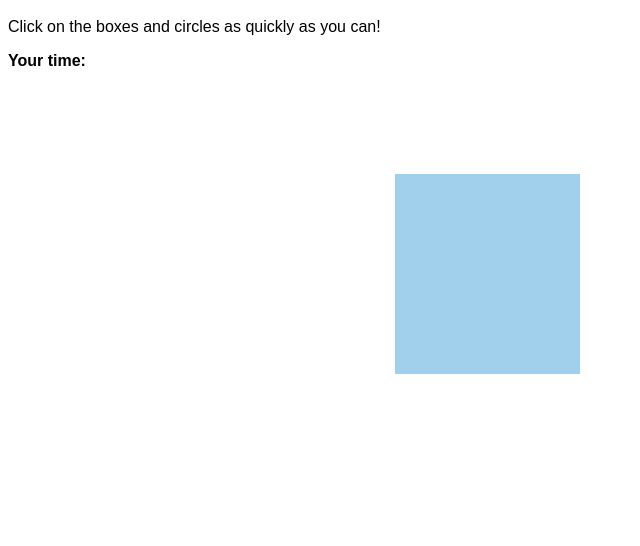
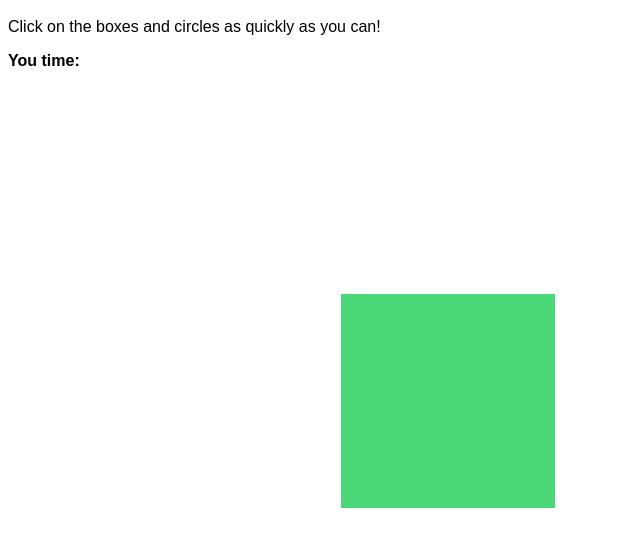
Before and after one commit to Ryven25/Reaction-Timer, a plain HTML site: page index.html in a window 1280 px wide. Shown: the part 48-594 px from the top of the page, without its empty margins (0-640 px from the left). Drawn offline with Linux system fonts and the light colour scheme.

Commit message:
Update index.html

```diff
--- a/index.html
+++ b/index.html
@@ -1,74 +1,97 @@
 <html>
   <head>
+    <title>Reaction Time</title>
+  </head>
+<style type="text/css">
 
-    <title>Reaction Timer</title>
-    <style type="text/css">
-      body {
-        font-family: sans-serif;
+body{
+font-family:sans-serif ;
+
 }
-      #shape {
+
+#shape{
   width: 200px;
   height: 200px;
   background-color: red;
   display: none;
   position: relative;
-        top: 100px;
-        left: 200px;
+
 }
-      .bold {
-        font-weight: bold;
+
+.bold{
+  font-weight:bold;
 }
+
 </style>
-  </head>
 <body>
+
   <h1>Test Your Reactions!</h1>
+
 <p>Click on the boxes and circles as quickly as you can!</p>
-    <p class="bold">Your time:<span id="timeTaken"></span></p>
+<p class="bold">You time: <span id="timeTaken"></span></p>
+
 <div id="shape"></div>
 
+
 <script type="text/javascript">
+
 var start = new Date().getTime();
 
 function getRandomColor() {
-        var letters = "0123456789ABCDEF";
-        var color = "#";
+  var letters = '0123456789ABCDEF';
+  var color = '#';
   for (var i = 0; i < 6; i++) {
     color += letters[Math.floor(Math.random() * 16)];
   }
   return color;
 }
 
+
    function makeShapeAppear() {
 var top = Math.random() * 400;
 var left = Math.random() * 400;
-        var width = Math.random() * 200 + 100;
-        if (Math.random() > 0.5) {
+var width = (Math.random() * 200) + 100;
+
+
+if(Math.random() > 0.5){
 document.getElementById("shape").style.borderRadius = "50%";
-        } else {
-          document.getElementById("shape").borderRadius = "0;";
+
+}else{
+  document.getElementById("shape").style.borderRadius = "0";
 }
 
-        document.getElementById(
-          "shape"
-        ).style.backgroundColor = getRandomColor();
+    document.getElementById("shape").style.backgroundColor = getRandomColor();
     document.getElementById("shape").style.width = width + "px";
+    document.getElementById("shape").style.height = width + "px";
     document.getElementById("shape").style.top = top + "px";
     document.getElementById("shape").style.left = left + "px";
     document.getElementById("shape").style.display = "block";
+
+
    start = new Date().getTime();
+
 }
-      function appearAfterDelay() {
-        setTimeout(makeShapeAppear, Math.random() * 2000);
+
+function appearAfterDelay(){
+
+  setTimeout(makeShapeAppear, Math.random()*2000);
 }
+
 appearAfterDelay();
-      setTimeout(makeShapeAppear, Math.random() * 2000);
-      document.getElementById("shape").onclick = function() {
+
+document.getElementById("shape").onclick = function(){
+
   document.getElementById("shape").style.display = "none";
+
   var end = new Date().getTime();
   var timeTaken = (end - start) / 1000;
+
   document.getElementById("timeTaken").innerHTML = timeTaken + "s";
+
 appearAfterDelay();
-      };
+}
+
 </script>
+
  </body>
 </html>
```
Lines whose indentation alone changed are shown as unchanged.
